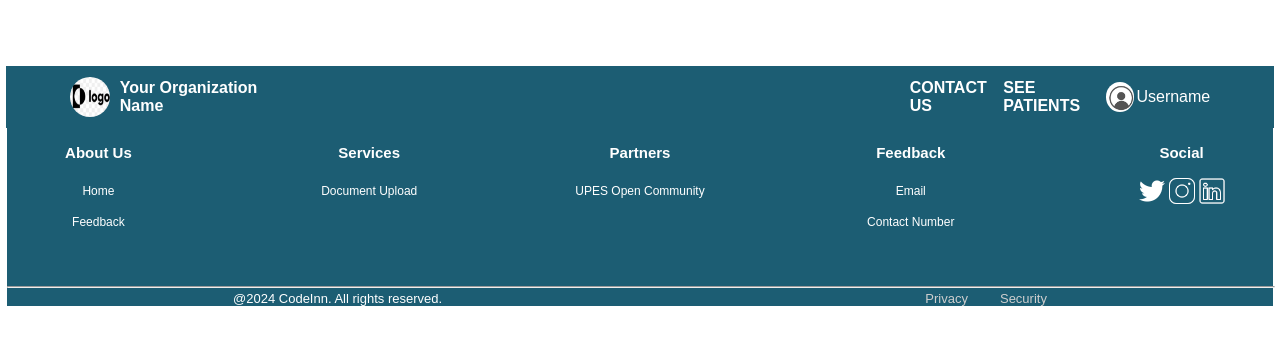
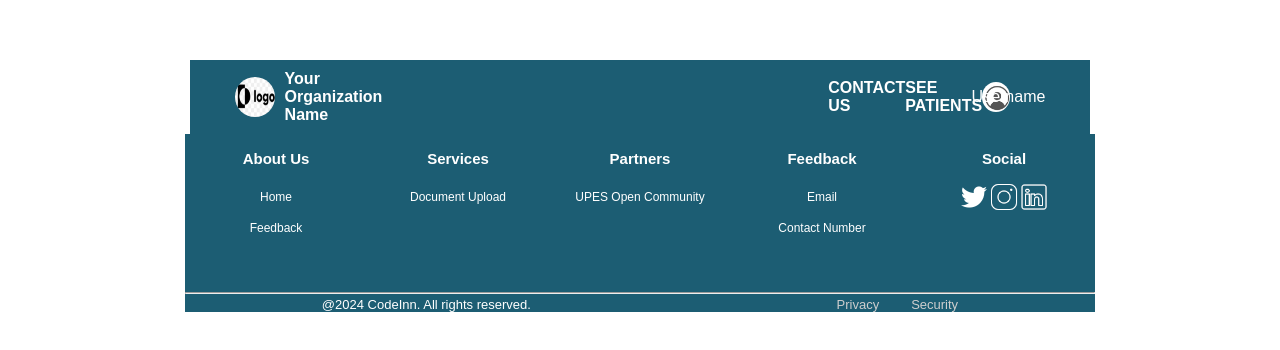
Before and after one commit to upes-open/OSoC-24-Health-Reserve, a React (Vite) app in the folder frontend/: page /viewrecord in a window 1280 px wide. Shown: the part 214-564 px from the top of the page. Built offline with nearby package versions, Linux system fonts and the light colour scheme.

Commit message:
fixed register form

```diff
--- a/frontend/src/components/Footer/Footer.css
+++ b/frontend/src/components/Footer/Footer.css
@@ -13,10 +13,10 @@ body {
 
 .footer {
   background-color:rgb(28, 93, 115);
-  width: 98.84vw;
-  position:  inherit;
-  bottom: -70px;
-  left: 0;
+  width:100%;
+  /* position:  inherit; */
+  /* bottom: -70px; */
+  /* left: 0;   */
 
   z-index: -1;
   transition: z-index 0.3s ease; /* Smooth transition for z-index */
@@ -115,7 +115,6 @@ a {
 
 hr {
   color: white !important;
-  width: 100%;
 }
 
 .sb__footer-copyright p {
--- a/frontend/src/components/Navbar/Navdoctor.css
+++ b/frontend/src/components/Navbar/Navdoctor.css
@@ -10,7 +10,7 @@ nav {
     display: flex;
     justify-content: space-between;
     align-items: center;
-    width: 99vw;
+    width: 99%;
 }
 
 .container {
--- a/frontend/src/components/Navbar/Navdoctor.jsx
+++ b/frontend/src/components/Navbar/Navdoctor.jsx
@@ -7,7 +7,7 @@ import './Navdoctor.css';
 
 function Navdoctor() {
   return (
-    <nav className='mainnav'>
+    <nav>
       <div className="container">
         <div className="logo">
           <img src="/dummylogo.jpg" alt="Logo" />
--- a/frontend/src/components/Register-page/Register.css
+++ b/frontend/src/components/Register-page/Register.css
@@ -72,6 +72,11 @@
   margin-bottom: 0px;
 }
 
+.form-group input {
+  width: 80%;
+  margin-bottom: 5px;
+}
+
 .form-group2 {
   color: rgb(121, 121, 121);
   padding: 5px;
@@ -88,6 +93,7 @@
   flex-direction: column;
   gap: 5px;
 }
+
 
 .form-group label {
   display: flex;
```
